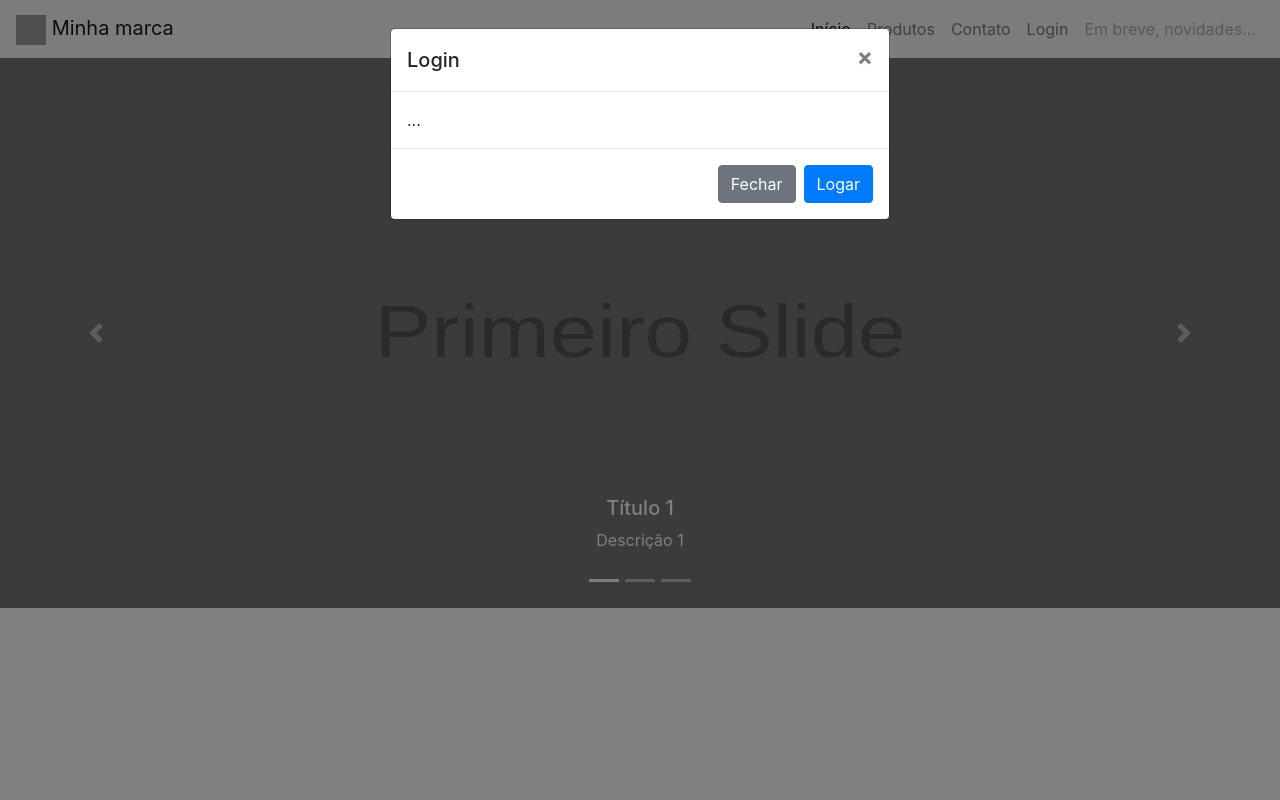
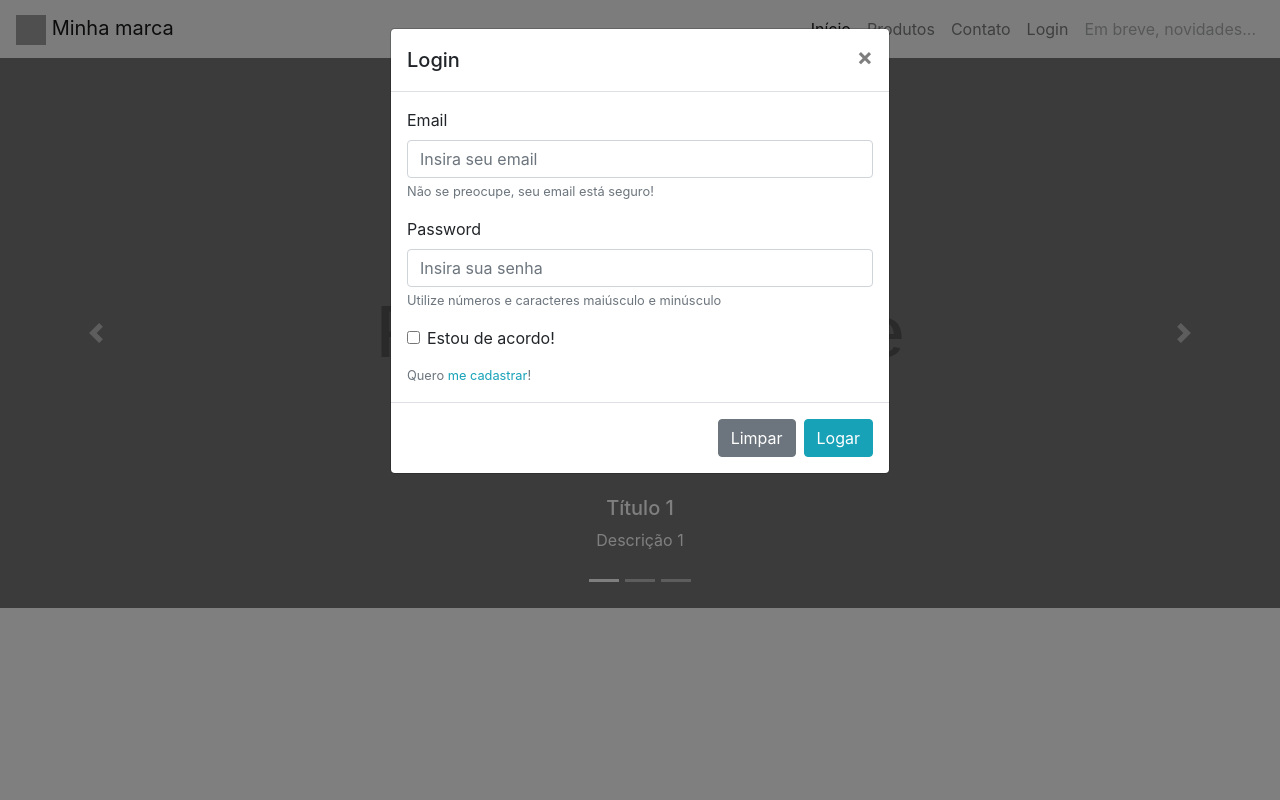
Before and after one commit to AlessandraYukimi/bootstrap, a PHP site: page / in a window 1280 px wide, after a click on "Login". Run offline with PHP 8.4, Linux system fonts and the light colour scheme; grey boxes are pictures that could not be loaded.

Commit message:
Form Modal de login simples

```diff
--- a/inc/footer.php
+++ b/inc/footer.php
@@ -13,11 +13,29 @@
                 </button>
             </div>
             <div class="modal-body">
-                ...
+                <form action="" method="POST">
+                    <div class="form-group">
+                        <label for="email">Email</label>
+                        <input type="email" class="form-control" id="email" aria-describedby="emailHelp" placeholder="Insira seu email">
+                        <small id="emailHelp" class="form-text text-muted">Não se preocupe, seu email está seguro!</small>
+                    </div>
+                    <div class="form-group">
+                        <label for="senha">Password</label>
+                        <input type="password" class="form-control" id="senha" placeholder="Insira sua senha" aria-describedby="passwordHelp">
+                        <small id="passworlHelp" class="form-text text-muted">Utilize números e caracteres maiúsculo e minúsculo </small>
+                    </div>
+                    <div class="form-group form-check">
+                        <input type="checkbox" class="form-check-input" id="aceite">
+                        <label class="form-check-label" for="aceite">Estou de acordo!</label>
+                    </div>
+                </form>
+                <small class="text-muted d-block w-100">Quero <a href="cadastro.php" class="text-info">me cadastrar</a>!</small>
+
             </div>
+
             <div class="modal-footer">
-                <button type="button" class="btn btn-secondary" data-dismiss="modal">Fechar</button>
-                <button type="button" class="btn btn-primary">Logar</button>
+                <button type="reset" class="btn btn-secondary">Limpar</button>
+                <button type="submit" class="btn btn-info">Logar</button>
             </div>
         </div>
     </div>
```
